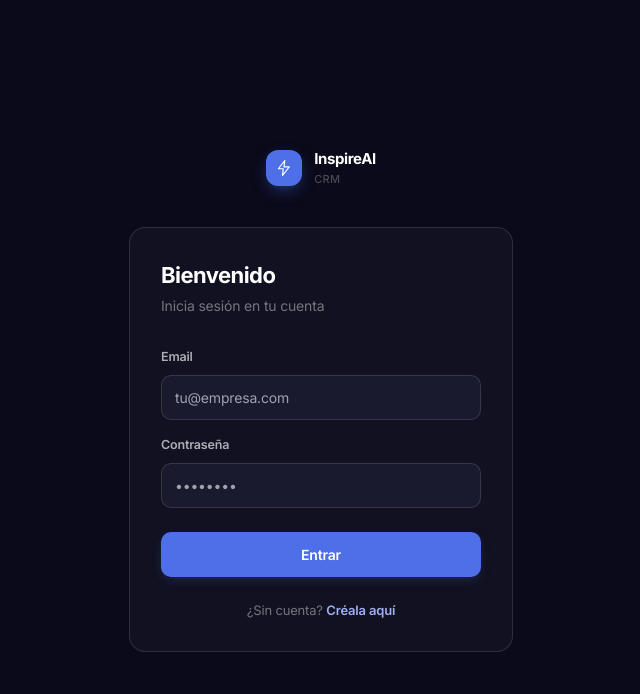
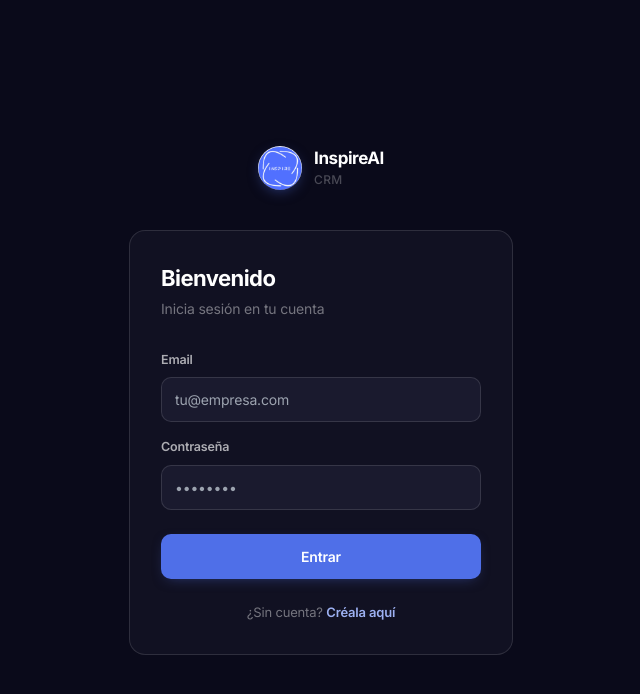
Before and after one commit to inspireai360/crm-inspire, a Next.js app: page /login in a window 1280 px wide. Shown: the top 694 px of the page, without its empty margins (319-959 px from the left). Built offline with nearby package versions, Linux system fonts and the light colour scheme.

Commit message:
feat: logo real de InspireAI en sidebar, login y register
- Reemplaza el icono del rayo por logo.png
- border-radius: 50% elimina el fondo blanco de las esquinas
- Logo aparece en sidebar, login y página de registro

Co-Authored-By: Claude Sonnet 4.6 <noreply@anthropic.com>

```diff
--- a/src/app/login/page.tsx
+++ b/src/app/login/page.tsx
@@ -27,14 +27,12 @@ export default function LoginPage() {
     <div className="min-h-screen flex items-center justify-center p-6" style={{ background: 'var(--bg)' }}>
       <div className="w-full max-w-sm">
         <div className="flex items-center gap-3 justify-center mb-10">
-          <div className="w-9 h-9 rounded-xl flex items-center justify-center" style={{ background: 'var(--accent)', boxShadow: '0 6px 18px -6px rgba(79,111,232,0.7)' }}>
-            <svg width="18" height="18" viewBox="0 0 24 24" fill="none" stroke="white" strokeWidth="1.6" strokeLinecap="round" strokeLinejoin="round">
-              <path d="M13 2 4.5 13H11l-1 9 9-11.5H12l1-8.5Z"/>
-            </svg>
-          </div>
+          {/* eslint-disable-next-line @next/next/no-img-element */}
+          <img src="/logo.png" alt="InspireAI" width={44} height={44}
+            style={{ width: 44, height: 44, borderRadius: '50%', objectFit: 'cover', boxShadow: '0 4px 14px -4px rgba(79,111,232,0.5)' }} />
           <div>
-            <div className="text-[15px] font-bold tracking-tight">InspireAI</div>
-            <div className="text-[11px] font-medium tracking-wide" style={{ color: 'var(--t4)' }}>CRM</div>
+            <div className="text-[17px] font-bold tracking-tight">InspireAI</div>
+            <div className="text-[12px] font-medium tracking-wide" style={{ color: 'var(--t4)' }}>CRM</div>
           </div>
         </div>
 
--- a/src/app/register/page.tsx
+++ b/src/app/register/page.tsx
@@ -37,14 +37,12 @@ export default function RegisterPage() {
     <div className="min-h-screen flex items-center justify-center p-6" style={{ background: 'var(--bg)' }}>
       <div className="w-full max-w-sm">
         <div className="flex items-center gap-3 justify-center mb-10">
-          <div className="w-9 h-9 rounded-xl flex items-center justify-center" style={{ background: 'var(--accent)', boxShadow: '0 6px 18px -6px rgba(79,111,232,0.7)' }}>
-            <svg width="18" height="18" viewBox="0 0 24 24" fill="none" stroke="white" strokeWidth="1.6" strokeLinecap="round" strokeLinejoin="round">
-              <path d="M13 2 4.5 13H11l-1 9 9-11.5H12l1-8.5Z"/>
-            </svg>
-          </div>
+          {/* eslint-disable-next-line @next/next/no-img-element */}
+          <img src="/logo.png" alt="InspireAI" width={44} height={44}
+            style={{ width: 44, height: 44, borderRadius: '50%', objectFit: 'cover', boxShadow: '0 4px 14px -4px rgba(79,111,232,0.5)' }} />
           <div>
-            <div className="text-[15px] font-bold tracking-tight">InspireAI</div>
-            <div className="text-[11px] font-medium tracking-wide" style={{ color: 'var(--t4)' }}>CRM</div>
+            <div className="text-[17px] font-bold tracking-tight">InspireAI</div>
+            <div className="text-[12px] font-medium tracking-wide" style={{ color: 'var(--t4)' }}>CRM</div>
           </div>
         </div>
 
--- a/src/components/layout/Sidebar.tsx
+++ b/src/components/layout/Sidebar.tsx
@@ -67,10 +67,20 @@ export default function Sidebar({ onNewDeal }: SidebarProps) {
       <div className="px-4 pt-[22px] pb-0">
         {/* Brand */}
         <div className="flex items-center gap-[11px] px-2 pb-[26px]">
-          <div className="w-[34px] h-[34px] rounded-[10px] flex items-center justify-center"
-            style={{ background: 'var(--accent)', boxShadow: '0 6px 18px -6px rgba(79,111,232,0.7)' }}>
-            <Icon name="spark" size={18} style={{ color: '#fff' }} />
-          </div>
+          {/* eslint-disable-next-line @next/next/no-img-element */}
+          <img
+            src="/logo.png"
+            alt="InspireAI"
+            width={36}
+            height={36}
+            style={{
+              width: 36, height: 36,
+              borderRadius: '50%',
+              objectFit: 'cover',
+              flexShrink: 0,
+              boxShadow: '0 4px 14px -4px rgba(79,111,232,0.5)',
+            }}
+          />
           <div>
             <div className="text-[15px] font-bold tracking-tight">InspireAI</div>
             <div className="text-[11px] font-medium tracking-wide" style={{ color: 'var(--t4)' }}>CRM</div>
```
Also changed, not shown: public/logo.png (added).
